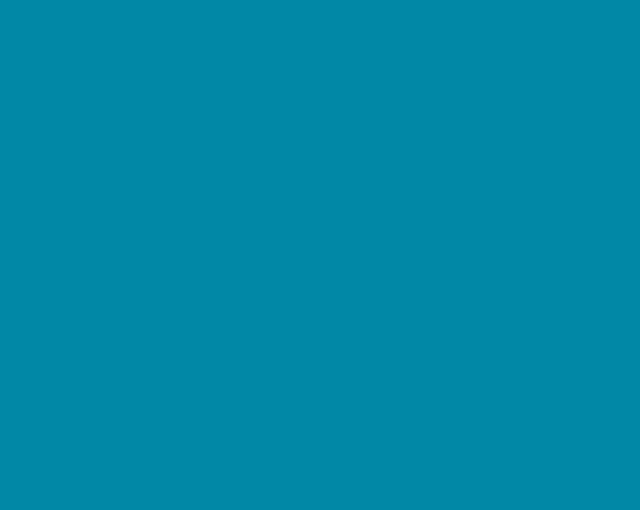
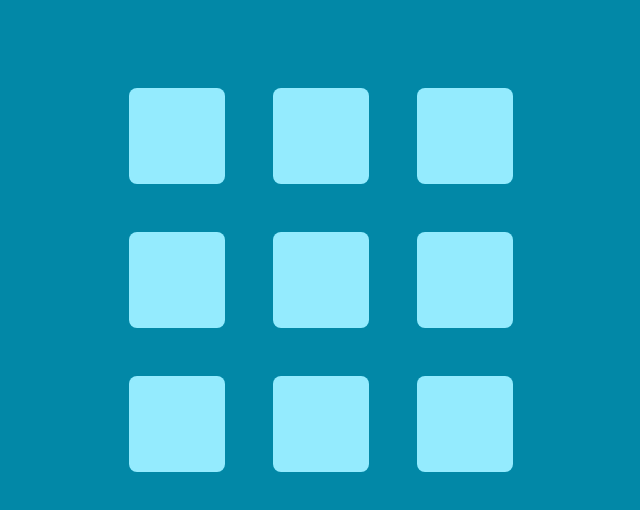
Before and after one commit to krystiano13/react-pagination, a JavaScript app: page / in a window 1280 px wide. Shown: the top 510 px of the page, without its empty margins (319-959 px from the left). Built offline with nearby package versions, Linux system fonts and the light colour scheme.

Commit message:
create simple card styles

```diff
--- a/public/index.html
+++ b/public/index.html
@@ -10,5 +10,11 @@
 </head>
 <body>
     <main id="root"></main>
+    <style>
+        #root {
+            width : 100vw;
+            height : 100vh;
+        }
+    </style>
 </body>
 </html>
--- a/src/App.js
+++ b/src/App.js
@@ -1,14 +1,25 @@
 import Wrapper from "./components/Wrapper";
 import Buttons from "./components/Buttons";
 import Items from "./components/Items";
+import { Card } from "./components/Card";
 
 const App = () => {
     return (
-        <Wrapper className="bg-primary">
-            <Items className=""></Items>
-            <Buttons className=""></Buttons>
-        </Wrapper>
-    )
+      <Wrapper className="bg-primary flex flex-col ai-center">
+        <Items className="flex jc-center ac-center">
+          <Card />
+          <Card />
+          <Card />
+          <Card />
+          <Card />
+          <Card />
+          <Card />
+          <Card />
+          <Card />
+        </Items>
+        <Buttons className=""></Buttons>
+      </Wrapper>
+    );
 }
 
 export { App };
--- /dev/null
+++ b/src/components/Card.js
@@ -0,0 +1,12 @@
+import styled from "styled-components"
+
+export const Card = () => {
+    return (
+        <CardWrapper className="br-1 bg-accent c-pointer m-3" />
+    )
+}
+
+const CardWrapper = styled.div`
+    width : 6rem;
+    height : 6rem;
+`;
--- a/src/components/Items.js
+++ b/src/components/Items.js
@@ -1,8 +1,9 @@
 import styled from "styled-components";
 
 const Items = styled.div`
-    width : 100%;
+    width : 27rem;
     height : 70%;
+    flex-wrap: wrap;
 `;
 
 export default Items;
```
